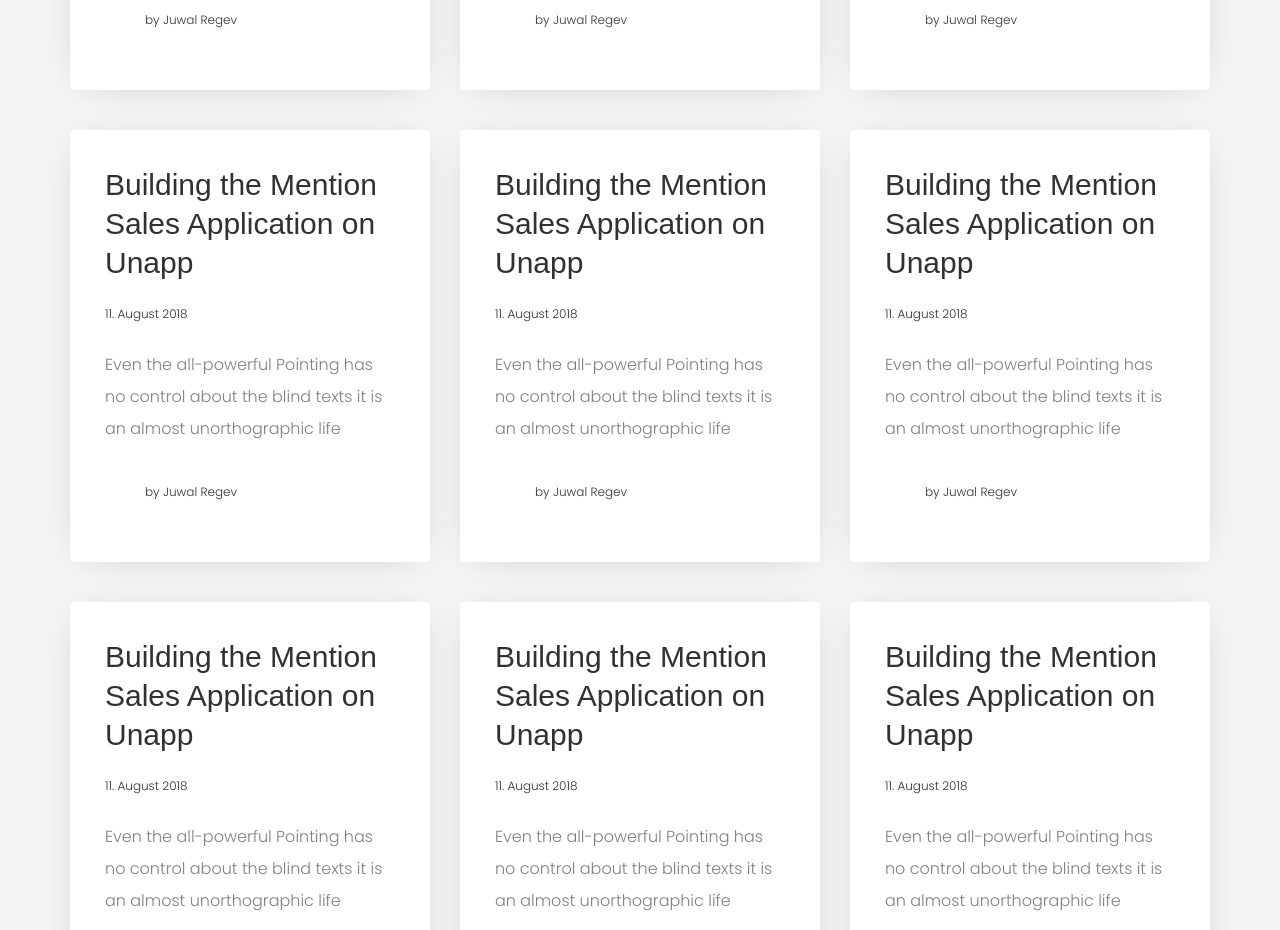
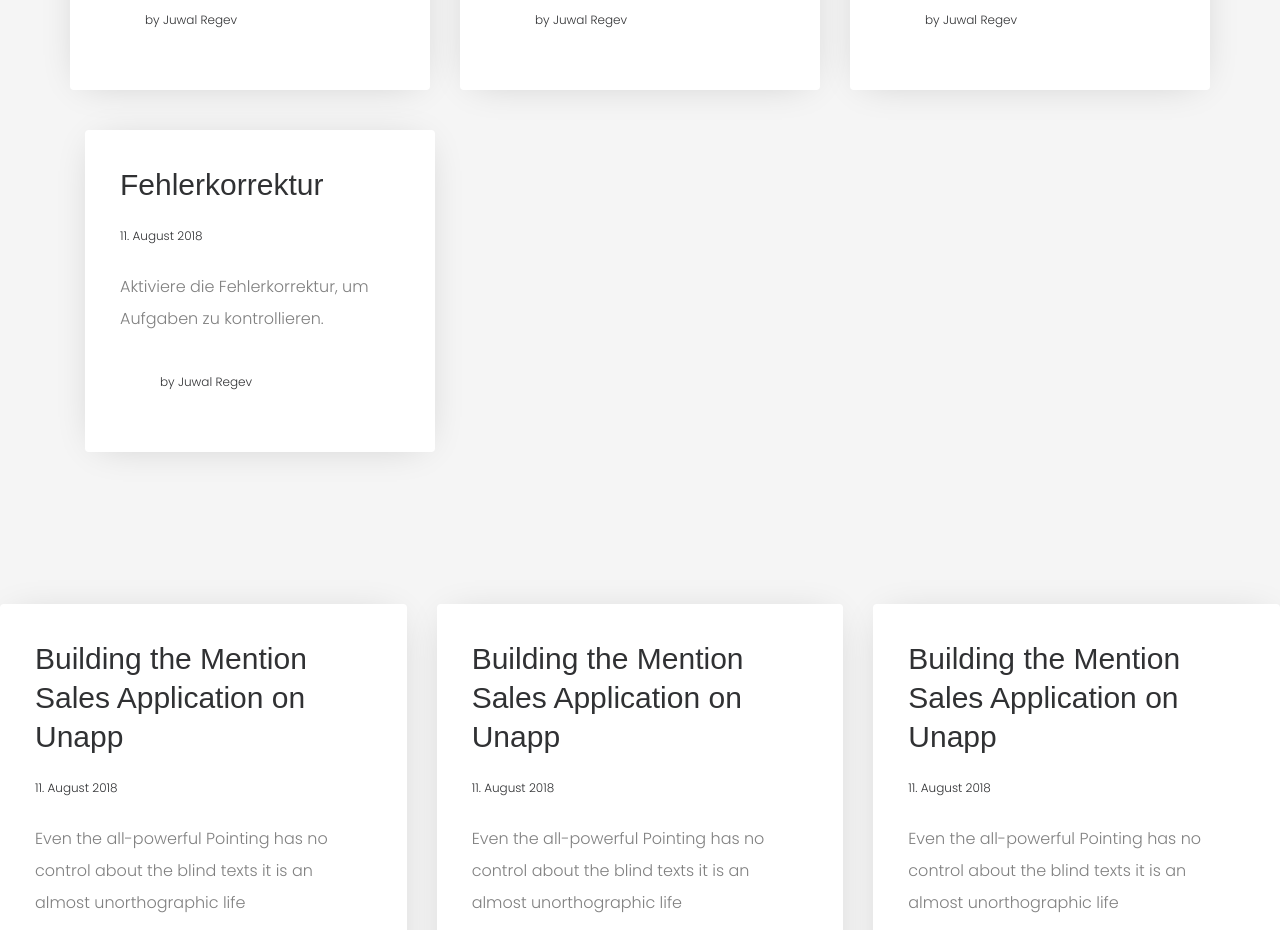
Before and after one commit to regevson/discount-solutions.github.io, a plain HTML site: page functions.html in a window 1280 px wide. Shown: the part 876-1806 px from the top of the page. Drawn offline with nearby package versions, Linux system fonts and the light colour scheme; files whose address does not match are found by name; a web font is replaced by a local one.

Commit message:
Add files via upload

```diff
--- a/functions.html
+++ b/functions.html
@@ -134,31 +134,15 @@
 					</div>
 				</div>
 
-				<div class="row">
-					<div class="col-md-4 animate-box">
+				<div class="col-md-4 animate-box">
 						<article>
-							<h2><a href="#">Building the Mention Sales Application on Unapp</a></h2>
+							<h2><a href="fehlerkorrektur.html">Fehlerkorrektur</a></h2>
 							<p class="admin"><span>11. August 2018</span></p>
-							<p>Even the all-powerful Pointing has no control about the blind texts it is an almost unorthographic life</p>
-							<p class="author-wrap"><a href="#" class="author-img" style="background-image: url(images/person1.jpg);"></a> <a href="#" class="author">by Juwal Regev</a></p>
-						</article>
-					</div>
-					<div class="col-md-4 animate-box">
-						<article>
-							<h2><a href="#">Building the Mention Sales Application on Unapp</a></h2>
-							<p class="admin"><span>11. August 2018</span></p>
-							<p>Even the all-powerful Pointing has no control about the blind texts it is an almost unorthographic life</p>
-							<p class="author-wrap"><a href="#" class="author-img" style="background-image: url(images/person2.jpg);"></a> <a href="#" class="author">by Juwal Regev</a></p>
-						</article>
-					</div>
-					<div class="col-md-4 animate-box">
-						<article>
-							<h2><a href="#">Building the Mention Sales Application on Unapp</a></h2>
-							<p class="admin"><span>11. August 2018</span></p>
-							<p>Even the all-powerful Pointing has no control about the blind texts it is an almost unorthographic life</p>
+							<p>Aktiviere die Fehlerkorrektur, um Aufgaben zu kontrollieren.</p>
 							<p class="author-wrap"><a href="#" class="author-img" style="background-image: url(images/person3.jpg);"></a> <a href="#" class="author">by Juwal Regev</a></p>
 						</article>
 					</div>
+				</div>
 				</div>
 
 				<div class="row">
```
